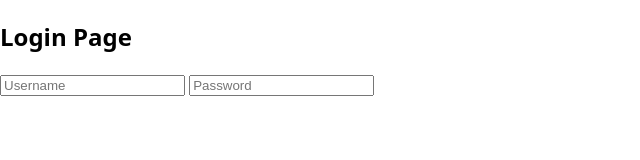
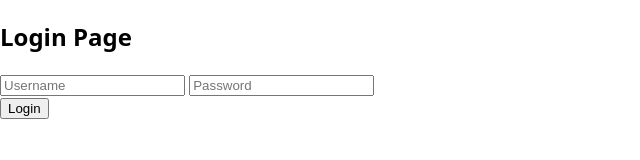
Before and after one commit to aardnsyhs/web-platform-nzru3m, a plain HTML site: page index.html in a window 1280 px wide. Shown: the whole page, without its empty margins (0-640 px from the left). Drawn offline with Linux system fonts and the light colour scheme.

Commit message:
1 file modified

```diff
--- a/index.html
+++ b/index.html
@@ -16,6 +16,7 @@
         <label for=""></label>
         <input type="password" name="password" id="password" placeholder="Password">
       </form>
+      <button class="btn">Login</button>
     </div>
   </body>
 </html>
```
